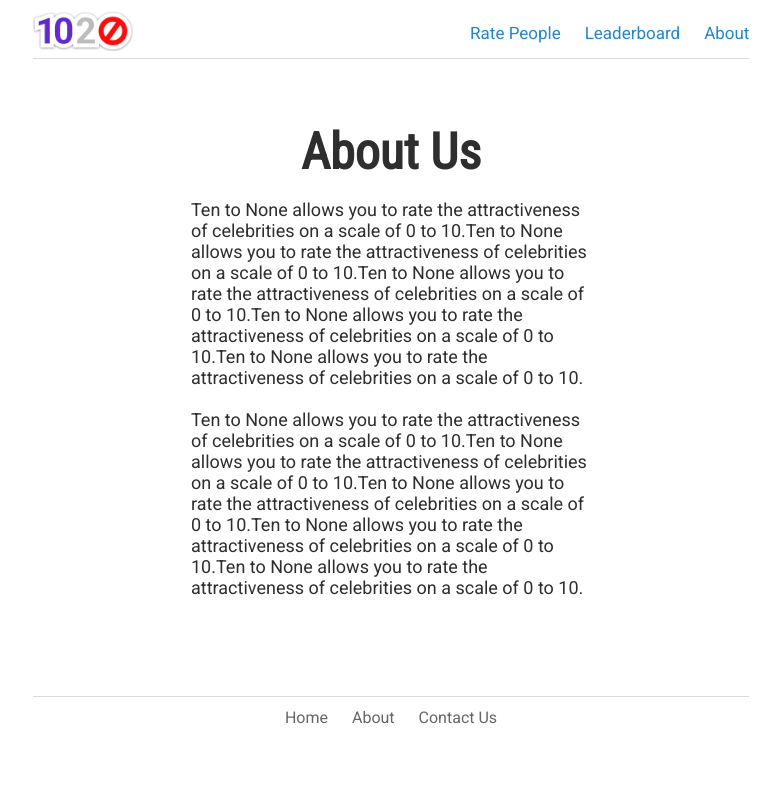
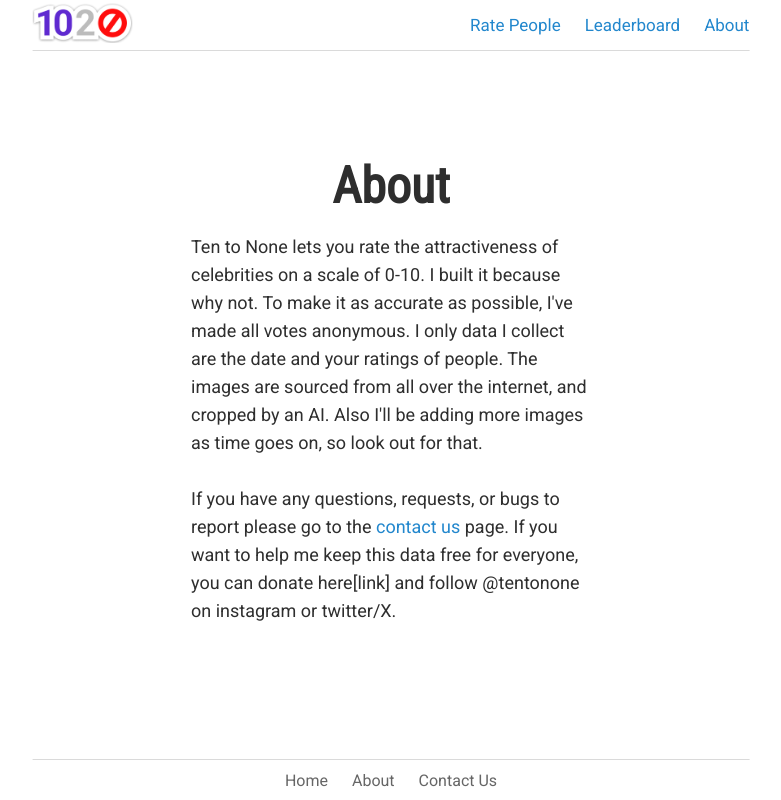
Before and after one commit to yelterr/tentonone, a Flask app: page /about in a window 1280 px wide. Shown: the whole page, without its empty margins (249-1030 px from the left). Run offline with Flask 3, Linux system fonts and the light colour scheme; parts of the project's set-up code (start-up, migrations or seed data) failed here and were passed over.

Commit message:
Functioning Contact Us page and Better Scaling

```diff
--- a/app.py
+++ b/app.py
@@ -135,7 +135,7 @@ def clean_num(num):
     # Clean the repeating numbers
     if len(to_clean) >= 7:
             if set(to_clean[1:4]) == set(to_clean[1]):
-                if int(to_clean[0]) == int(to_clean[1]) + 1:
+                if int(to_clean[0]) == int(to_clean[1]) + 1 or int(to_clean[0]) == int(to_clean[1]):
                     to_clean.pop(1)
                     to_clean.pop(2)
                     return float("".join(to_clean[::-1]))
--- /dev/null
+++ b/send_email.py
@@ -0,0 +1,43 @@
+import smtplib
+from email.mime.text import MIMEText
+from email.mime.multipart import MIMEMultipart
+
+my_email = "gamererg@gmail.com"
+
+def send_email(form_data):
+    their_name = form_data["name"]
+    their_email = form_data["email"]
+    their_message = form_data["message"]
+
+    subject = f"'Ten to None' Message: {their_name}"
+    body = f"Name: {their_name}\nEmail: {their_email}\n\n{their_message}"
+
+    # Create the MIME object
+    message = MIMEMultipart()
+    message["From"] = my_email
+    message["To"] = my_email
+    message["Subject"] = subject
+
+    # Attach the body of the email
+    message.attach(MIMEText(body, "plain"))
+
+    # SMTP server configuration (for Gmail)
+    smtp_server = "smtp.gmail.com"
+    smtp_port = 587  # Use 465 for SSL
+    smtp_username = "gamererg@gmail.com"
+    smtp_password = "czce mzhr thpl zdbx "
+
+    # Establish a connection to the SMTP server
+    with smtplib.SMTP(smtp_server, smtp_port) as server:
+        # Start the TLS connection (for security)
+        server.starttls()
+
+        # Login to the email account
+        server.login(smtp_username, smtp_password)
+
+        # Send the email
+        server.sendmail(my_email, my_email, message.as_string())
+
+# Testing the message
+#message = {"name" : "John Doe", "email" : "johndoe@yahoo.com", "message" : "I like your website!"}
+#send_email(message)
--- a/static/script.js
+++ b/static/script.js
@@ -41,7 +41,7 @@ function showAndRemoveNext() {
     var textInput = document.getElementById("textInput");
 
     // Changes Button Text
-    if (button.innerText === "Submit") {
+    if (button.innerText.slice(0, 6) === "Submit") {
         makeNext();
     } else {
         makeSubmit();
@@ -60,7 +60,7 @@ function makeSubmit() {
 
     updateGenderChoice();
     loadImage();
-    button.innerText = "Submit"
+    button.innerHTML = "Submit <span id='final-number'></span>/10"
     slider.value = 5
     textInput.value = 5
     results_div.style.display = "none"
@@ -69,6 +69,7 @@ function makeSubmit() {
 
     slider.disabled = false;
     textInput.disabled = false;
+    document.getElementById("final-number").innerText = slider.value;
 }
 
 // TODO - Change this to whatever makes the screen next
--- a/templates/about.html
+++ b/templates/about.html
@@ -22,6 +22,8 @@
             font-weight: normal;
             font-size: 18px;
             color: #2E2E2E;
+
+            line-height: 28px;
         }
 
         .text-div {
@@ -33,6 +35,34 @@
             margin-left: 10px;
             margin-right: 10px;
         }
+
+        .about-a {
+        text-decoration:none;
+        color: #2287CD;
+        font-family: 'Roboto';
+        /*
+        padding-left: 20px;
+        */
+        padding-right: 0;
+
+        white-space: nowrap;
+    }
+
+        body {
+            margin: 0;
+            padding: 0;
+
+            /* NEW */
+            min-height: 100vh;
+            position: relative;
+
+            display: flex;
+            flex-direction: column;
+            justify-content: center;
+            align-items: center;
+            /* === */
+        }
+
     </style>
 
 </head>
@@ -42,21 +72,19 @@
     {% include 'navbar.html' %}
     <div style="display: flex; flex-direction: column; align-items: center;">
         <div class="text-div">
-            <h1>About Us</h1>
+            <h1>About</h1>
+            <!-- <img style="height: 100px;" src="../static/images/logo.png"> -->
+
             <p>
-                Ten to None allows you to rate the attractiveness of celebrities
-                on a scale of 0 to 10.Ten to None allows you to rate the attractiveness of celebrities
-                on a scale of 0 to 10.Ten to None allows you to rate the attractiveness of celebrities
-                on a scale of 0 to 10.Ten to None allows you to rate the attractiveness of celebrities
-                on a scale of 0 to 10.Ten to None allows you to rate the attractiveness of celebrities
-                on a scale of 0 to 10.
+                Ten to None lets you rate the attractiveness of celebrities on a scale of 0-10.
+                I built it because why not.
+                To make it as accurate as possible, I've made all votes anonymous.
+                I only data I collect are the date and your ratings of people.
+                The images are sourced from all over the internet, and cropped by an AI.
+                Also I'll be adding more images as time goes on, so look out for that.
                 <br><br>
-                Ten to None allows you to rate the attractiveness of celebrities
-                on a scale of 0 to 10.Ten to None allows you to rate the attractiveness of celebrities
-                on a scale of 0 to 10.Ten to None allows you to rate the attractiveness of celebrities
-                on a scale of 0 to 10.Ten to None allows you to rate the attractiveness of celebrities
-                on a scale of 0 to 10.Ten to None allows you to rate the attractiveness of celebrities
-                on a scale of 0 to 10.
+                If you have any questions, requests, or bugs to report please go to the <a class="about-a" href="{{ url_for('contact') }}">contact us</a> page.
+                If you want to help me keep this data free for everyone, you can donate here[link] and follow @tentonone on instagram or twitter/X.
             </p>
         </div>
     </div>
--- a/templates/footer.html
+++ b/templates/footer.html
@@ -24,15 +24,20 @@
     }
 
     .footer-div {
-        margin: 0 auto;
-        margin-top: 10vh;
+        /* NEW */
+        position: absolute;
+        bottom: 0px;
+        left: 50%;
+        transform: translateX(-50%);
+        /* === */
+
         padding: 0;
 
         display: flex;
         flex-direction: row;
         justify-content: center;
         align-items: center;
-        max-width: 56vw;
+        width: 56vw;
         height: 40px;
         border-top: 1px solid #DADADA;
 
--- a/templates/navbar.html
+++ b/templates/navbar.html
@@ -34,8 +34,15 @@
     }
 
     .topnav-div {
+        /* NEW */
+        position: absolute;
+        top: 0px;
+        left: 50%;
+        transform: translateX(-50%);
+        /* === */
+
+
         margin: 0 auto;
-        margin-bottom: 8vh;
         padding: 0;
 
         display: flex;
@@ -43,7 +50,7 @@
         justify-content: space-between;
         align-items: center;
 
-        max-width: 56vw;
+        width: 56vw;
         height: 50px;
 
         border-bottom: 1px solid #DADADA;
```
Also changed, not shown: templates/contact.html (+13 -0 lines), templates/game.html (+51 -29 lines), templates/index.html (+24 -3 lines), templates/leaderboard.html (+17 -1 lines), static/images/logo.png.
